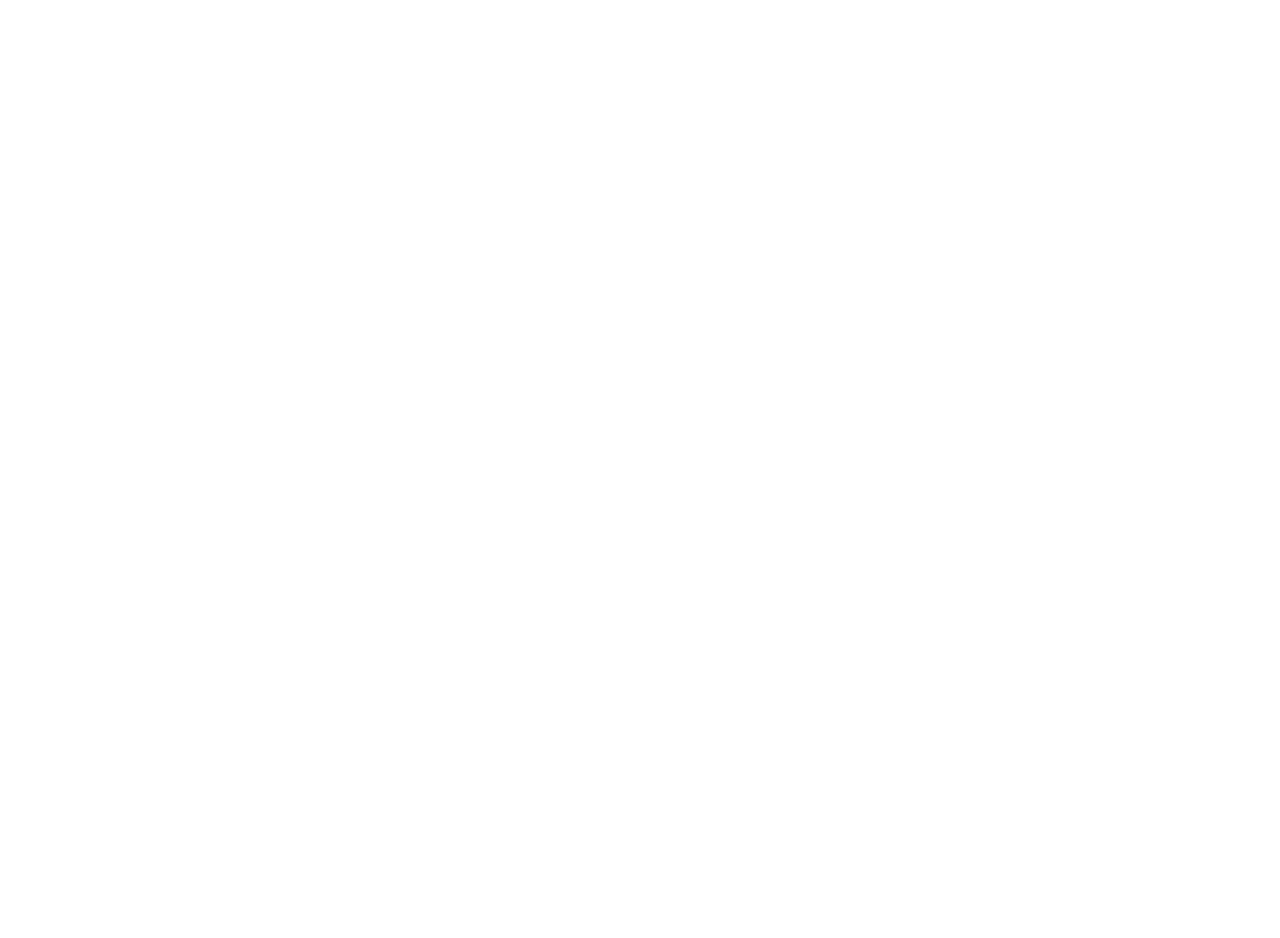
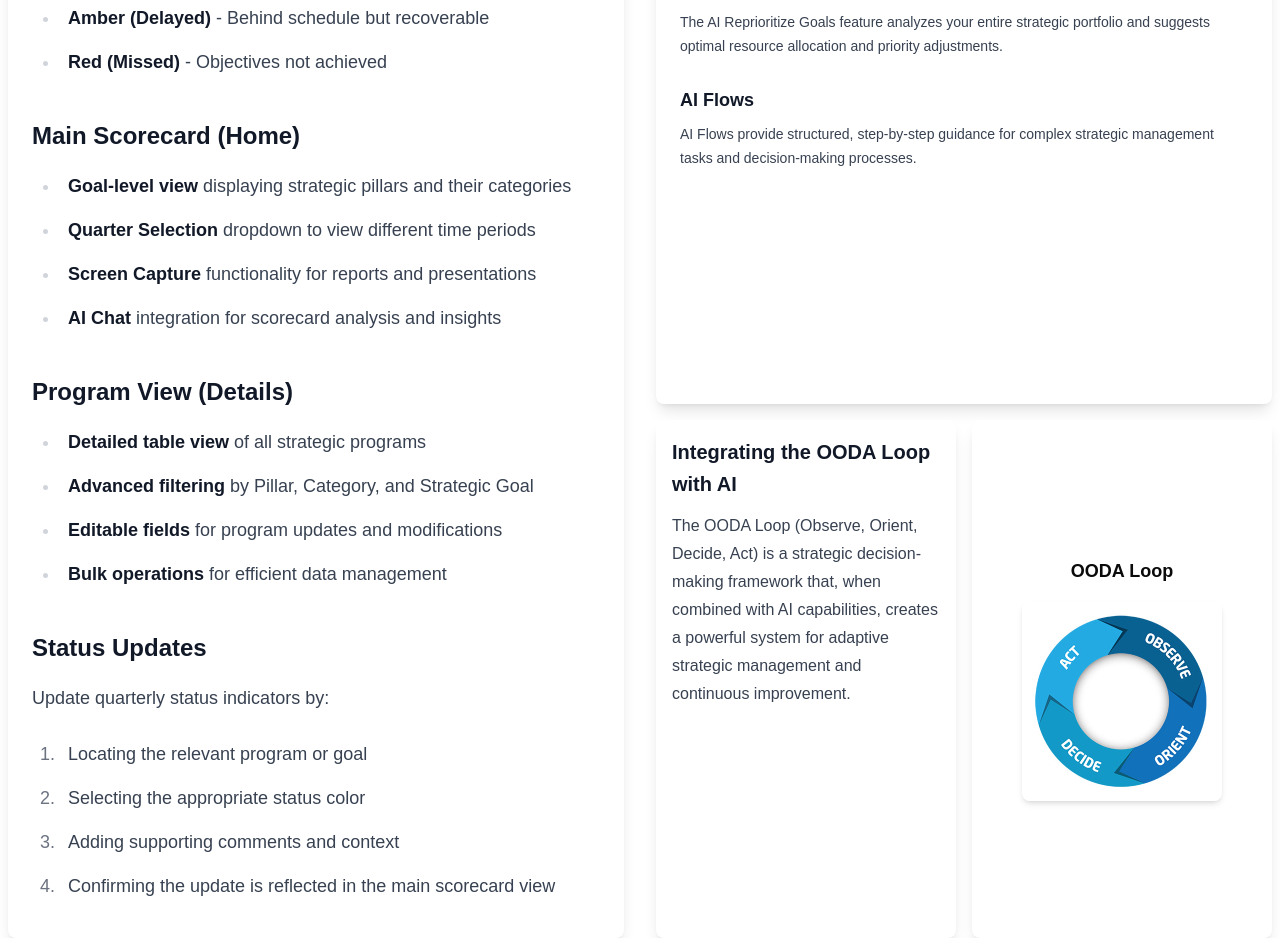
Before and after one commit to mikepica/Scorecard_app, a Next.js app: page /instructions in a window 1280 px wide. Shown: the part 242-1180 px from the top of the page. Before the commit the page ends 800 px from the top, so only its background shows below. Built offline with nearby package versions, Linux system fonts and the light colour scheme.

Commit message:
Instructions page updates

```diff
--- /dev/null
+++ b/app/api/markdown/[filename]/route.ts
@@ -0,0 +1,35 @@
+import { NextRequest, NextResponse } from 'next/server'
+import { readFile } from 'fs/promises'
+import { join } from 'path'
+
+export async function GET(
+  request: NextRequest,
+  { params }: { params: { filename: string } }
+) {
+  try {
+    const { filename } = params
+
+    // Security: Only allow specific markdown files
+    const allowedFiles = [
+      'main-instructions',
+      'ai-usage',
+      'ooda-ai-integration'
+    ]
+
+    if (!allowedFiles.includes(filename)) {
+      return NextResponse.json({ error: 'File not found' }, { status: 404 })
+    }
+
+    const filePath = join(process.cwd(), 'app', 'instructions', 'content', `${filename}.md`)
+    const content = await readFile(filePath, 'utf-8')
+
+    return new NextResponse(content, {
+      headers: {
+        'Content-Type': 'text/plain',
+      },
+    })
+  } catch (error) {
+    console.error('Error reading markdown file:', error)
+    return NextResponse.json({ error: 'File not found' }, { status: 404 })
+  }
+}
--- /dev/null
+++ b/app/instructions/content/ai-usage.md
@@ -0,0 +1,11 @@
+### Progress Updates
+
+The AI Progress Updates feature helps you generate comprehensive status reports and updates for your strategic programs and goals.
+
+### Reprioritize Goals
+
+The AI Reprioritize Goals feature analyzes your entire strategic portfolio and suggests optimal resource allocation and priority adjustments.
+
+### AI Flows
+
+AI Flows provide structured, step-by-step guidance for complex strategic management tasks and decision-making processes.
--- /dev/null
+++ b/app/instructions/content/main-instructions.md
@@ -0,0 +1,25 @@
+
+
+### Status Indicators
+- **Blue (Exceeded)** - Performance surpassed expectations
+- **Green (On-Track)** - Meeting planned objectives
+- **Amber (Delayed)** - Behind schedule but recoverable
+- **Red (Missed)** - Objectives not achieved
+
+### Main Scorecard (Home)
+- **Goal-level view** displaying strategic pillars and their categories
+- **Quarter Selection** dropdown to view different time periods
+- **Screen Capture** functionality for reports and presentations
+- **AI Chat** integration for scorecard analysis and insights
+### Program View (Details)
+- **Detailed table view** of all strategic programs
+- **Advanced filtering** by Pillar, Category, and Strategic Goal
+- **Editable fields** for program updates and modifications
+- **Bulk operations** for efficient data management
+
+### Status Updates
+Update quarterly status indicators by:
+1. Locating the relevant program or goal
+2. Selecting the appropriate status color
+3. Adding supporting comments and context
+4. Confirming the update is reflected in the main scorecard view
--- /dev/null
+++ b/app/instructions/content/ooda-ai-integration.md
@@ -0,0 +1,3 @@
+### Integrating the OODA Loop with AI
+
+The OODA Loop (Observe, Orient, Decide, Act) is a strategic decision-making framework that, when combined with AI capabilities, creates a powerful system for adaptive strategic management and continuous improvement.
--- a/app/instructions/page.tsx
+++ b/app/instructions/page.tsx
@@ -1,9 +1,43 @@
 "use client"
 
 import Link from "next/link"
-import { BarChart2, Menu, Camera, FileText } from "lucide-react"
+import { BarChart2, Menu, Camera, FileText, X } from "lucide-react"
+import ReactMarkdown from "react-markdown"
+import { useState, useEffect } from "react"
+import Image from "next/image"
 
 export default function InstructionsPage() {
+  const [showModal, setShowModal] = useState(false)
+  const [mainContent, setMainContent] = useState('')
+  const [aiContent, setAiContent] = useState('')
+  const [oodaContent, setOodaContent] = useState('')
+
+  useEffect(() => {
+    // Load markdown content
+    Promise.all([
+      fetch('/api/markdown/main-instructions').then(res => res.text()),
+      fetch('/api/markdown/ai-usage').then(res => res.text()),
+      fetch('/api/markdown/ooda-ai-integration').then(res => res.text())
+    ]).then(([main, ai, ooda]) => {
+      setMainContent(main)
+      setAiContent(ai)
+      setOodaContent(ooda)
+    }).catch(err => console.error('Failed to load markdown:', err))
+  }, [])
+
+  useEffect(() => {
+    const handleEscape = (e: KeyboardEvent) => {
+      if (e.key === 'Escape') {
+        setShowModal(false)
+      }
+    }
+
+    if (showModal) {
+      document.addEventListener('keydown', handleEscape)
+      return () => document.removeEventListener('keydown', handleEscape)
+    }
+  }, [showModal])
+
   return (
     <div className="min-h-screen flex flex-col">
       <header className="bg-lime-400 py-2 px-4 flex justify-between items-center">
@@ -28,9 +62,77 @@ export default function InstructionsPage() {
         </div>
       </header>
 
-      <div className="container mx-auto px-4 pt-8 flex-1">
-        <h1 className="text-3xl font-bold mb-6">Pending Instructions to create</h1>
+      <div className="max-w-full mx-auto px-2 pt-8 flex-1">
+        <div className="grid grid-cols-1 lg:grid-cols-2 gap-8 h-full">
+          {/* Left Panel - Main Instructions */}
+          <div className="bg-white rounded-lg shadow-lg p-6 overflow-y-auto">
+            <div className="prose prose-lg max-w-none">
+              <ReactMarkdown>{mainContent}</ReactMarkdown>
+            </div>
+          </div>
+
+          {/* Right Panel */}
+          <div className="flex flex-col gap-4">
+            {/* Top Right - AI Usage */}
+            <div className="bg-white rounded-lg shadow-lg p-6 flex-1 overflow-y-auto">
+              <div className="prose prose-sm max-w-none">
+                <ReactMarkdown>{aiContent}</ReactMarkdown>
+              </div>
+            </div>
+
+            {/* Bottom Right - Split between OODA AI Integration and OODA Loop */}
+            <div className="grid grid-cols-1 md:grid-cols-2 gap-4 flex-1">
+              {/* Bottom Left - OODA AI Integration */}
+              <div className="bg-white rounded-lg shadow-lg p-4 overflow-y-auto">
+                <div className="prose prose-xs max-w-none">
+                  <ReactMarkdown>{oodaContent}</ReactMarkdown>
+                </div>
+              </div>
+
+              {/* Bottom Right - OODA Loop Diagram */}
+              <div className="bg-white rounded-lg shadow-lg p-4 flex flex-col items-center justify-center">
+                <h3 className="text-lg font-bold mb-4 text-center">OODA Loop</h3>
+                <div
+                  className="relative cursor-pointer hover:opacity-80 transition-opacity"
+                  onClick={() => setShowModal(true)}
+                  title="Click to view full size"
+                >
+                  <Image
+                    src="/OODA-loop-words.jpg"
+                    alt="OODA Loop Diagram"
+                    width={200}
+                    height={200}
+                    className="rounded-lg shadow-md"
+                  />
+                </div>
+              </div>
+            </div>
+          </div>
+        </div>
       </div>
+
+      {/* Modal for full-size OODA diagram */}
+      {showModal && (
+        <div className="fixed inset-0 bg-black bg-opacity-75 flex items-center justify-center z-50 p-4">
+          <div className="relative max-w-4xl max-h-full">
+            <button
+              onClick={() => setShowModal(false)}
+              className="absolute -top-10 right-0 text-white hover:text-gray-300 z-10"
+              aria-label="Close modal"
+            >
+              <X size={32} />
+            </button>
+            <Image
+              src="/OODA.Boyd.svg"
+              alt="OODA Loop - Full Diagram"
+              width={800}
+              height={600}
+              className="rounded-lg shadow-xl"
+              style={{ maxWidth: '100%', height: 'auto' }}
+            />
+          </div>
+        </div>
+      )}
     </div>
   )
 }
```
Also changed, not shown: public/OODA-loop-words.jpg (added), public/OODA.Boyd.svg (added).
